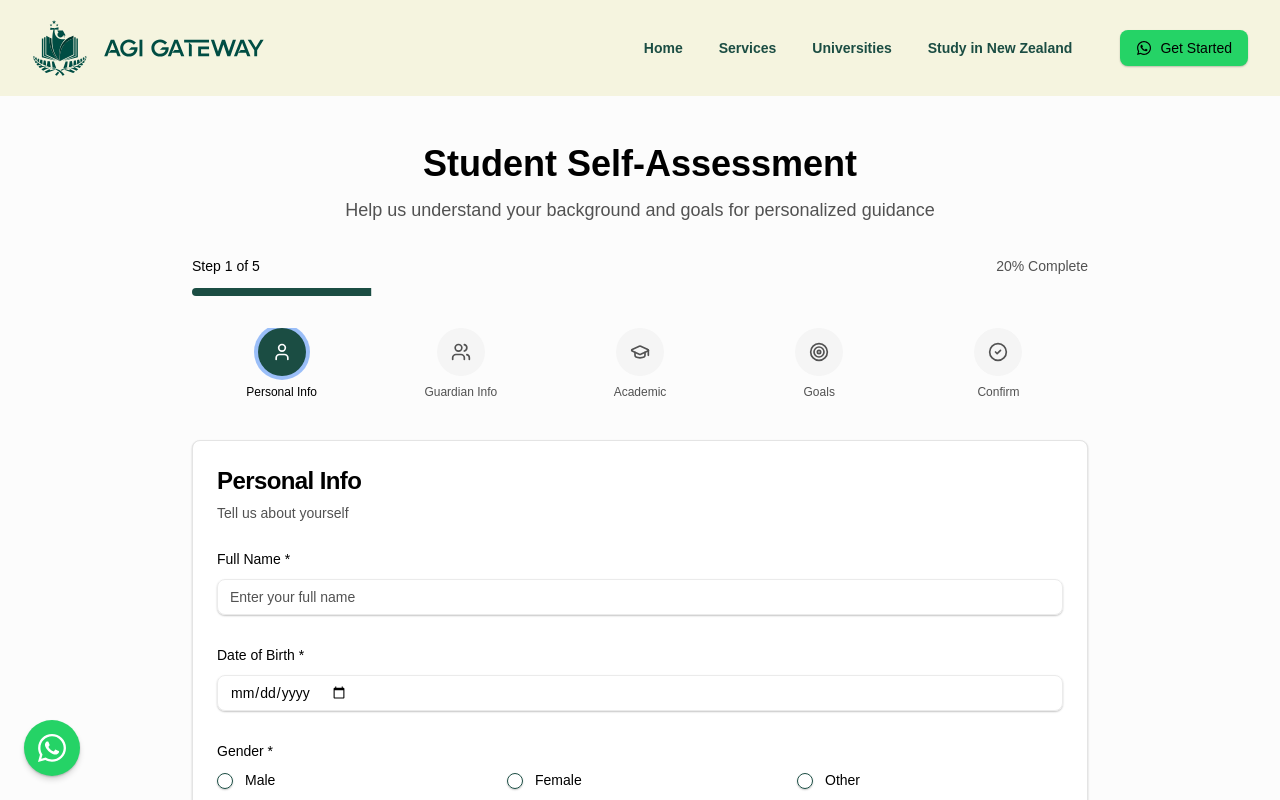
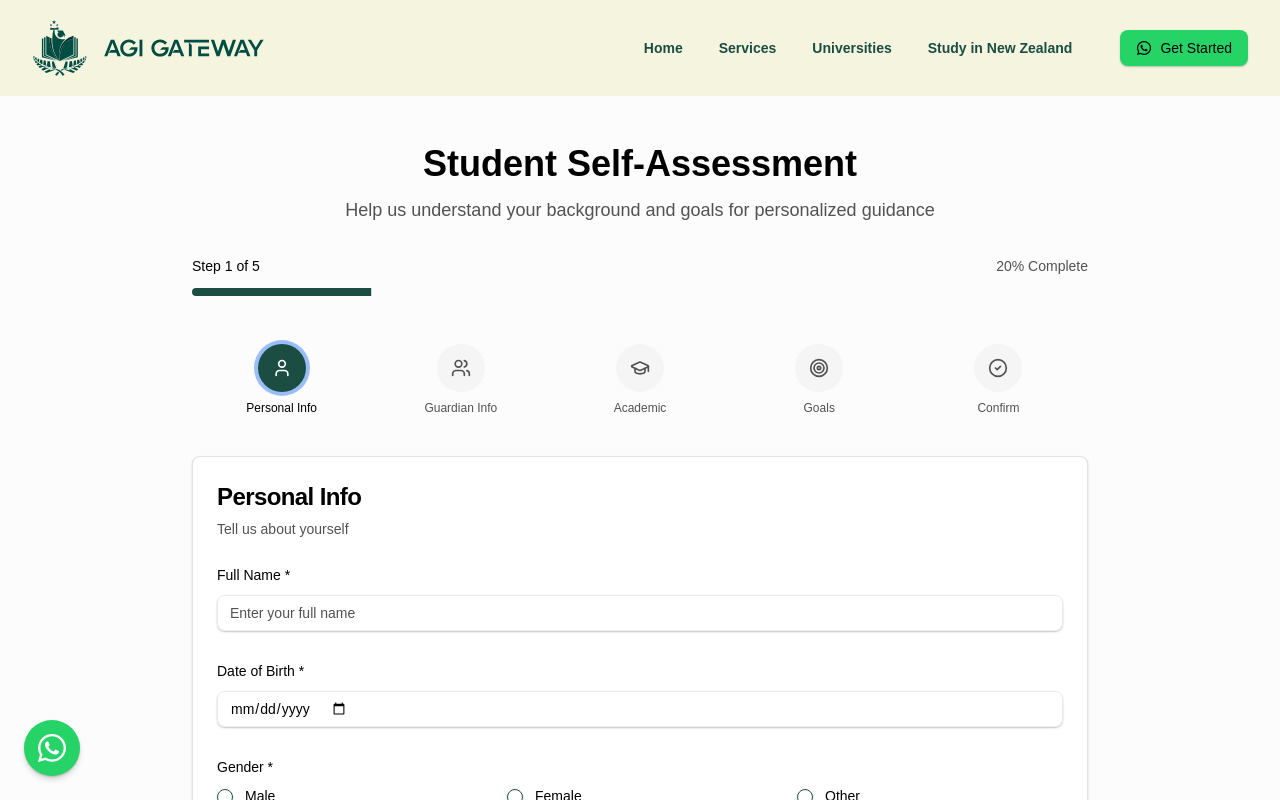
Before and after one commit to AGIgateway/agi-gateway, a React (Vite) app: page /assessment in a window 1280 px wide. Shown: the top 800 px of the page. Built offline with nearby package versions, Linux system fonts and the light colour scheme.

Commit message:
fix: form and layouts

```diff
--- a/src/features/assessment/StudentAssessmentPage.tsx
+++ b/src/features/assessment/StudentAssessmentPage.tsx
@@ -169,13 +169,13 @@ export default function StudentAssessmentPage() {
                         const isCompleted = currentStep > step.id
 
                         return (
-                            <div key={step.id} className="flex flex-col items-center min-w-[80px] flex-1">
+                            <div key={step.id} className="flex flex-col items-center min-w-20 mt-4 flex-1">
                                 <div
                                     className={`w-12 h-12 rounded-full flex items-center justify-center mb-2 transition-all ${isCompleted
-                                            ? "bg-primary text-primary-foreground"
-                                            : isActive
-                                                ? "bg-primary text-primary-foreground ring-4 ring-primary/20"
-                                                : "bg-muted text-muted-foreground"
+                                        ? "bg-primary text-primary-foreground"
+                                        : isActive
+                                            ? "bg-primary text-primary-foreground ring-4 ring-primary/20"
+                                            : "bg-muted text-muted-foreground"
                                         }`}
                                 >
                                     <StepIcon className="w-5 h-5" />
--- a/src/features/landing/index.tsx
+++ b/src/features/landing/index.tsx
@@ -19,9 +19,9 @@ const sections = [
   { id: "university-partners", Component: UniversityPartnersSection, label: "University partners section" },
   // { id: "statistics", Component: StatisticsSection, label: "Statistics section" },
   { id: "self-assessment", Component: SelfAssessmentSection, label: "Self assessment section" },
+  { id: "consult", Component: ConsultationCtaSection, label: "ConsultationCta section" },
   { id: "testimonials", Component: TestimonialSection, label: "Testimonials section" },
   // { id: "blog", Component: BlogSection, label: "Blog section" },
-  { id: "consult", Component: ConsultationCtaSection, label: "ConsultationCta section" },
 ]
 
 const HomePage: React.FC = () => {
```
